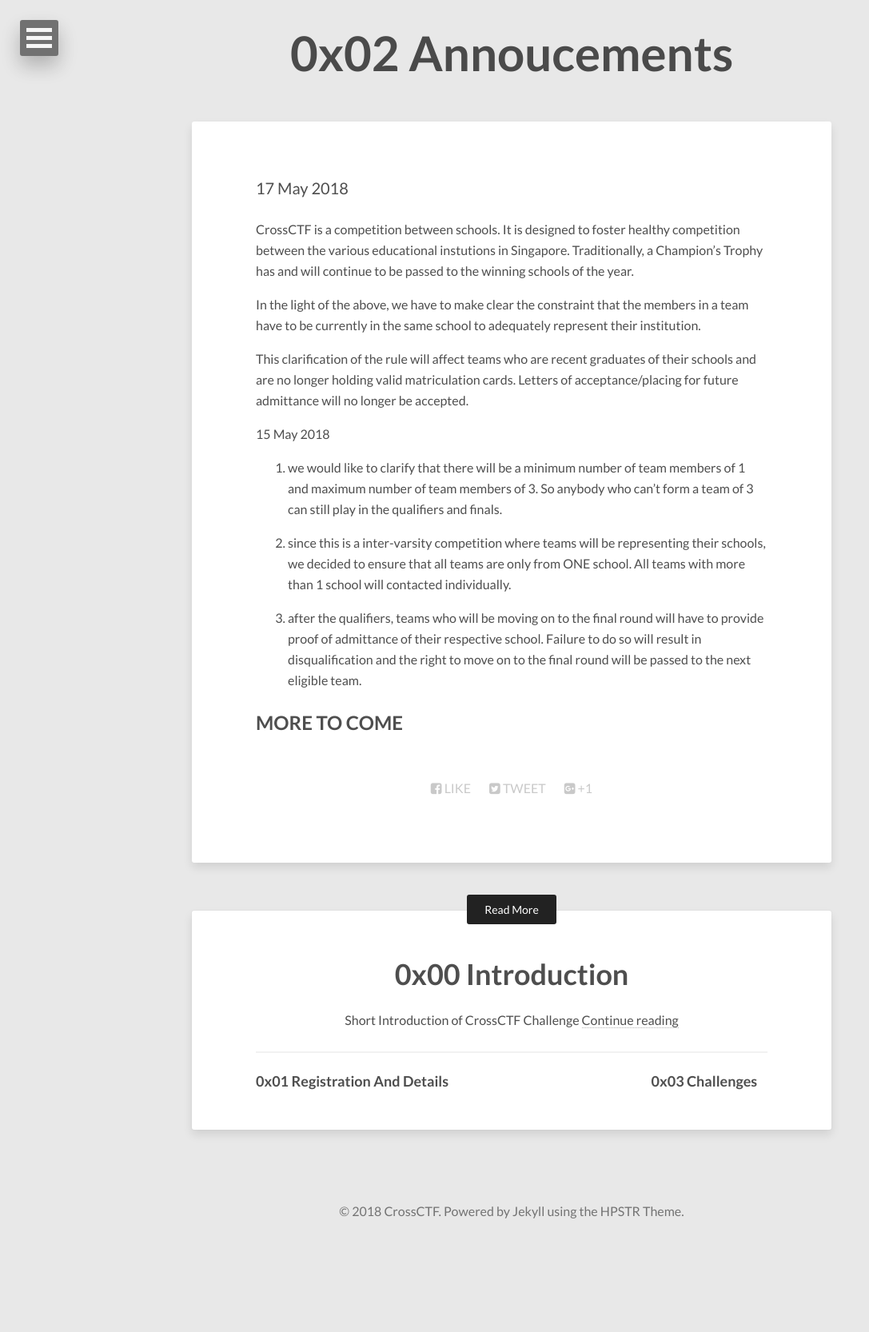
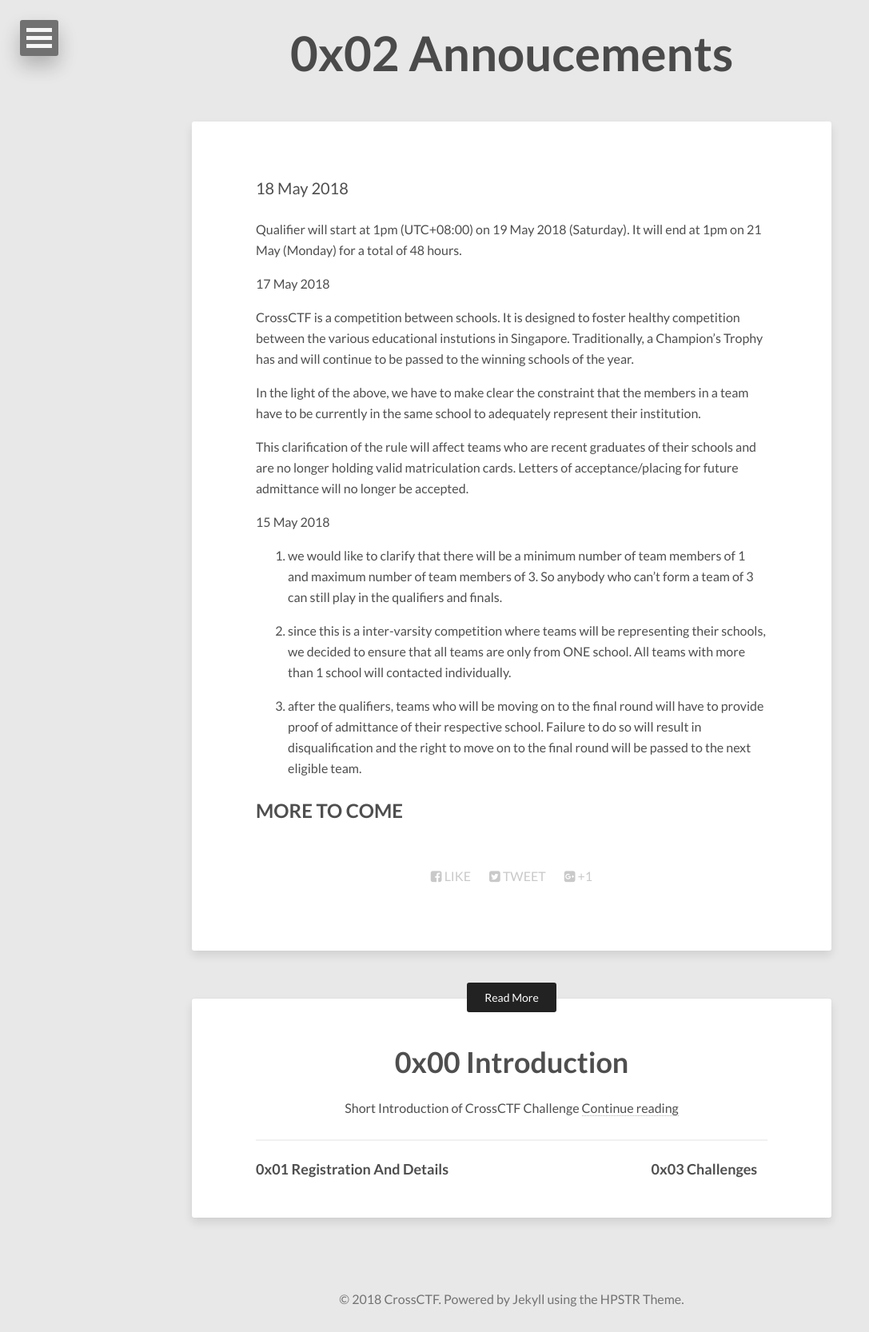
Before and after one commit to CrossCTF/crossctf.github.io, a Jekyll site: the page built from _posts/2018-04-22-Announcement.md, in a window 1280 px wide. Shown: the whole page at 80% size, without its empty margins (0-1087 px from the left). Built offline with Jekyll 4.4.1, drawn with Linux system fonts in a browser that asks for light colours; nearby versions of some CDN libraries; before the commit the page ends 1556 px from its top, so only the background shows below that.

Commit message:
starting, ending time of quals

```diff
--- a/_posts/2018-04-22-Announcement.md
+++ b/_posts/2018-04-22-Announcement.md
@@ -4,6 +4,10 @@
 description: "Updates on cr055CTF2018"
 
 ---
+18 May 2018
+
+Qualifier will start at 1pm (UTC+08:00) on 19 May 2018 (Saturday).
+It will end at 1pm on 21 May (Monday) for a total of 48 hours.
 
 17 May 2018
 
```
